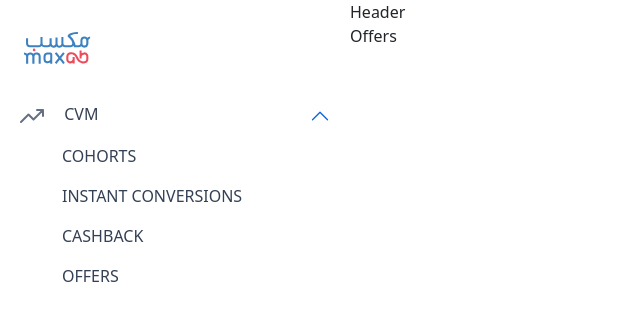
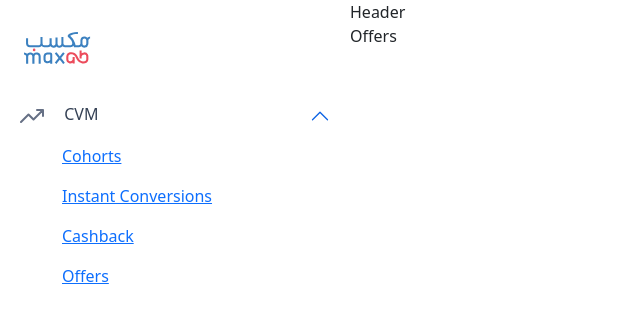
Before and after one commit to hashim-rana-hub/maxab_engine, a React (Create React App) app: page / in a window 1280 px wide. Both pictures are taken after a click on the button "CVM". Shown: the top 320 px of the page, without its empty margins (0-640 px from the left). Built offline with nearby package versions, Linux system fonts and the light colour scheme.

Commit message:
refactoring the sidebar menu

```diff
--- a/public/index.html
+++ b/public/index.html
@@ -24,7 +24,7 @@
       work correctly both with client-side routing and a non-root public URL.
       Learn how to configure a non-root public URL by running `npm run build`.
     -->
-    <title>React App</title>
+    <title>maxab_engine</title>
   </head>
   <body>
     <noscript>You need to enable JavaScript to run this app.</noscript>
--- a/src/components/SidebarMenuItem.js
+++ b/src/components/SidebarMenuItem.js
@@ -21,7 +21,9 @@ const SidebarMenuItem = () => {
                                 <ul>
                                     {item.list?.map((options, index) => (
                                         <li>
+                                            <a href= '#'>
                                             {options}
+                                            </a>
                                         </li>
                                     ))}
                                 </ul>
--- a/src/sass/components/_sidebar-menu-item.scss
+++ b/src/sass/components/_sidebar-menu-item.scss
@@ -5,7 +5,6 @@
         margin-top: 32px;
         margin-left: 24px;
     }
-
 
     .sidebarMenu {
         margin-top: 24px;
@@ -38,7 +37,7 @@
                             color: $primary-text;
                             padding-left: 30px;
                             padding-top: 16px;
-                        text-transform: uppercase;
+                            text-transform: capitalize;
 
                             &:first-child {
                                 padding-top: 0;
```
Lines whose indentation alone changed are shown as unchanged.
